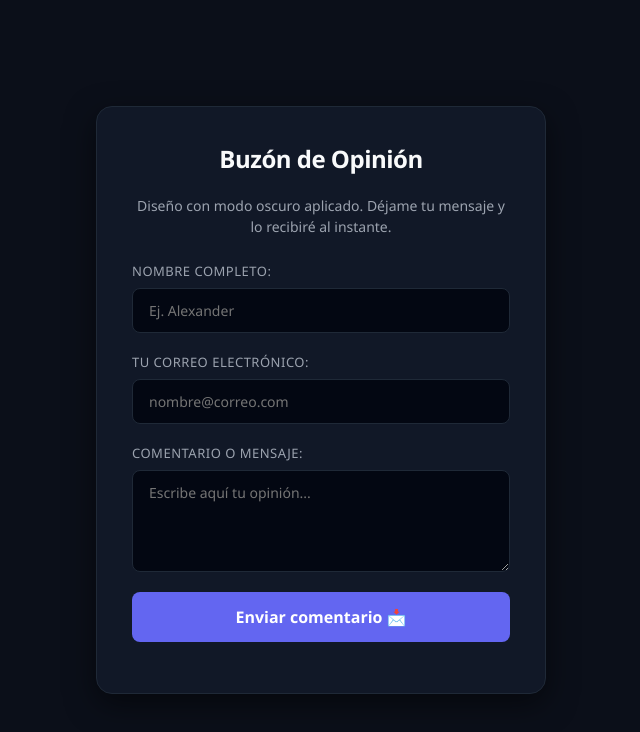
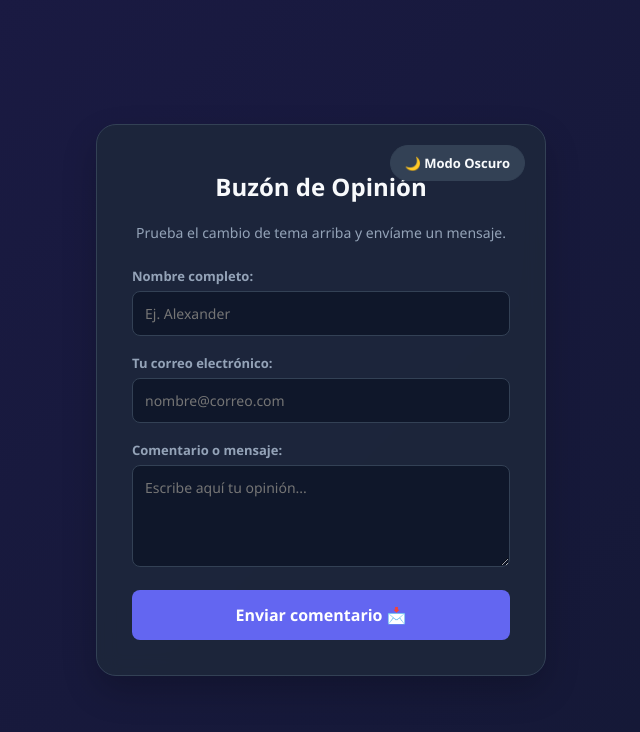
Before and after one commit to alex-code-28/Comentax, a plain HTML site: page index.html in a window 1280 px wide. Shown: the whole page, without its empty margins (319-959 px from the left). Drawn offline with Linux system fonts and the light colour scheme.

Commit message:
Update index.html

```diff
--- a/index.html
+++ b/index.html
@@ -1,24 +1,47 @@
+<!DOCTYPE html>
 <html lang="es">
 <head>
   <meta charset="UTF-8">
   <meta name="viewport" content="width=device-width, initial-scale=1.0">
-  <title>Buzón de Comentarios - Modern Dark</title>
+  <title>Buzón Interactivo - Claro/Oscuro</title>
   <style>
+    /* VARIABLES DE COLOR (MODO OSCURO POR DEFECTO) */
     :root {
-      --bg-color: #0b0f19;
-      --card-bg: #111827;
-      --border-color: #1f2937;
-      --text-main: #f9fafb;
-      --text-muted: #9ca3af;
+      --bg-gradient-1: #0f172a;
+      --bg-gradient-2: #1e1b4b;
+      --bg-gradient-3: #311042;
+      --card-bg: rgba(30, 41, 59, 0.85);
+      --border-color: #334155;
+      --text-main: #f8fafc;
+      --text-muted: #94a3b8;
+      --input-bg: #0f172a;
       --accent-color: #6366f1;
       --accent-hover: #4f46e5;
-      --input-bg: #030712;
+      --toggle-bg: #334155;
     }
 
-    * { box-sizing: border-box; font-family: 'Segoe UI', Tahoma, Geneva, Verdana, sans-serif; }
+    /* TEMA CLARO */
+    [data-theme="light"] {
+      --bg-gradient-1: #e0f2fe;
+      --bg-gradient-2: #e0e7ff;
+      --bg-gradient-3: #f3e8ff;
+      --card-bg: rgba(255, 255, 255, 0.9);
+      --border-color: #cbd5e1;
+      --text-main: #0f172a;
+      --text-muted: #64748b;
+      --input-bg: #f8fafc;
+      --accent-color: #4f46e5;
+      --accent-hover: #4338ca;
+      --toggle-bg: #e2e8f0;
+    }
 
+    * { box-sizing: border-box; font-family: 'Segoe UI', Tahoma, Geneva, Verdana, sans-serif; transition: background-color 0.3s, color 0.3s, border-color 0.3s; }
+
+    /* ANIMACIÓN DEL FONDO (Gradient Movement) */
     body {
-      background-color: var(--bg-color);
+      background: linear-gradient(-45deg, var(--bg-gradient-1), var(--bg-gradient-2), var(--bg-gradient-3));
+      background-size: 400% 400%;
+      animation: gradientBG 12s ease infinite;
       color: var(--text-main);
       display: flex;
       justify-content: center;
@@ -28,27 +51,52 @@
       padding: 20px;
     }
 
+    @keyframes gradientBG {
+      0% { background-position: 0% 50%; }
+      50% { background-position: 100% 50%; }
+      100% { background-position: 0% 50%; }
+    }
+
+    /* TARJETA DE CRISTAL (Glassmorphism) */
     .card {
-      background-color: var(--card-bg);
+      background: var(--card-bg);
+      backdrop-filter: blur(10px);
       border: 1px solid var(--border-color);
       padding: 35px;
-      border-radius: 16px;
-      box-shadow: 0 10px 30px rgba(0, 0, 0, 0.5);
+      border-radius: 20px;
+      box-shadow: 0 15px 35px rgba(0, 0, 0, 0.2);
       width: 100%;
       max-width: 450px;
-      transition: transform 0.3s ease;
+      position: relative;
     }
 
-    .card:hover {
-      box-shadow: 0 15px 35px rgba(99, 102, 241, 0.15);
+    /* BOTÓN MODO CLARO / OSCURO */
+    .theme-toggle {
+      position: absolute;
+      top: 20px;
+      right: 20px;
+      background: var(--toggle-bg);
+      border: 1px solid var(--border-color);
+      color: var(--text-main);
+      padding: 8px 14px;
+      border-radius: 20px;
+      cursor: pointer;
+      font-size: 13px;
+      font-weight: 600;
+      display: flex;
+      align-items: center;
+      gap: 6px;
+    }
+
+    .theme-toggle:hover {
+      transform: scale(1.05);
     }
 
     h2 {
-      margin-top: 0;
+      margin-top: 10px;
       color: var(--text-main);
       text-align: center;
       font-size: 24px;
-      letter-spacing: -0.5px;
     }
 
     p {
@@ -56,41 +104,35 @@
       text-align: center;
       font-size: 14px;
       margin-bottom: 25px;
-      line-height: 1.5;
     }
 
-    .form-group {
-      margin-bottom: 20px;
-    }
+    .form-group { margin-bottom: 18px; }
 
     label {
       display: block;
-      margin-bottom: 8px;
-      font-weight: 500;
+      margin-bottom: 6px;
+      font-weight: 600;
       color: var(--text-muted);
       font-size: 13px;
-      text-transform: uppercase;
-      letter-spacing: 0.5px;
     }
 
     input, textarea {
       width: 100%;
-      padding: 12px 16px;
+      padding: 12px;
       border: 1px solid var(--border-color);
       border-radius: 8px;
       font-size: 14px;
       background-color: var(--input-bg);
       color: var(--text-main);
       outline: none;
-      transition: border-color 0.2s, box-shadow 0.2s;
     }
 
     input:focus, textarea:focus {
       border-color: var(--accent-color);
-      box-shadow: 0 0 0 3px rgba(99, 102, 241, 0.2);
+      box-shadow: 0 0 0 3px rgba(99, 102, 241, 0.3);
     }
 
-    button {
+    button[type="submit"] {
       width: 100%;
       padding: 14px;
       background-color: var(--accent-color);
@@ -98,27 +140,25 @@
       border: none;
       border-radius: 8px;
       font-size: 16px;
-      font-weight: 600;
+      font-weight: bold;
       cursor: pointer;
-      transition: background-color 0.2s, transform 0.1s;
     }
 
-    button:hover {
+    button[type="submit"]:hover {
       background-color: var(--accent-hover);
-    }
-
-    button:active {
-      transform: scale(0.98);
     }
   </style>
 </head>
 <body>
 
   <div class="card">
+    <!-- Botón para alternar modo claro / oscuro -->
+    <button class="theme-toggle" id="themeBtn">🌙 Modo Oscuro</button>
+
     <h2>Buzón de Opinión</h2>
-    <p>Diseño con modo oscuro aplicado. Déjame tu mensaje y lo recibiré al instante.</p>
+    <p>Prueba el cambio de tema arriba y envíame un mensaje.</p>
 
-    <!-- Vinculación con Formspree -->
+    <!-- Formulario vinculado a Formspree -->
     <form action="https://formspree.io/f/mzedydya" method="POST">
 
       <div class="form-group">
@@ -141,5 +181,22 @@
     </form>
   </div>
 
+  <!-- JavaScript para cambiar el tema -->
+  <script>
+    const themeBtn = document.getElementById('themeBtn');
+    let isDark = true;
+
+    themeBtn.addEventListener('click', () => {
+      isDark = !isDark;
+      if (isDark) {
+        document.documentElement.setAttribute('data-theme', 'dark');
+        themeBtn.innerHTML = '🌙 Modo Oscuro';
+      } else {
+        document.documentElement.setAttribute('data-theme', 'light');
+        themeBtn.innerHTML = '☀️ Modo Claro';
+      }
+    });
+  </script>
+
 </body>
 </html>
```
